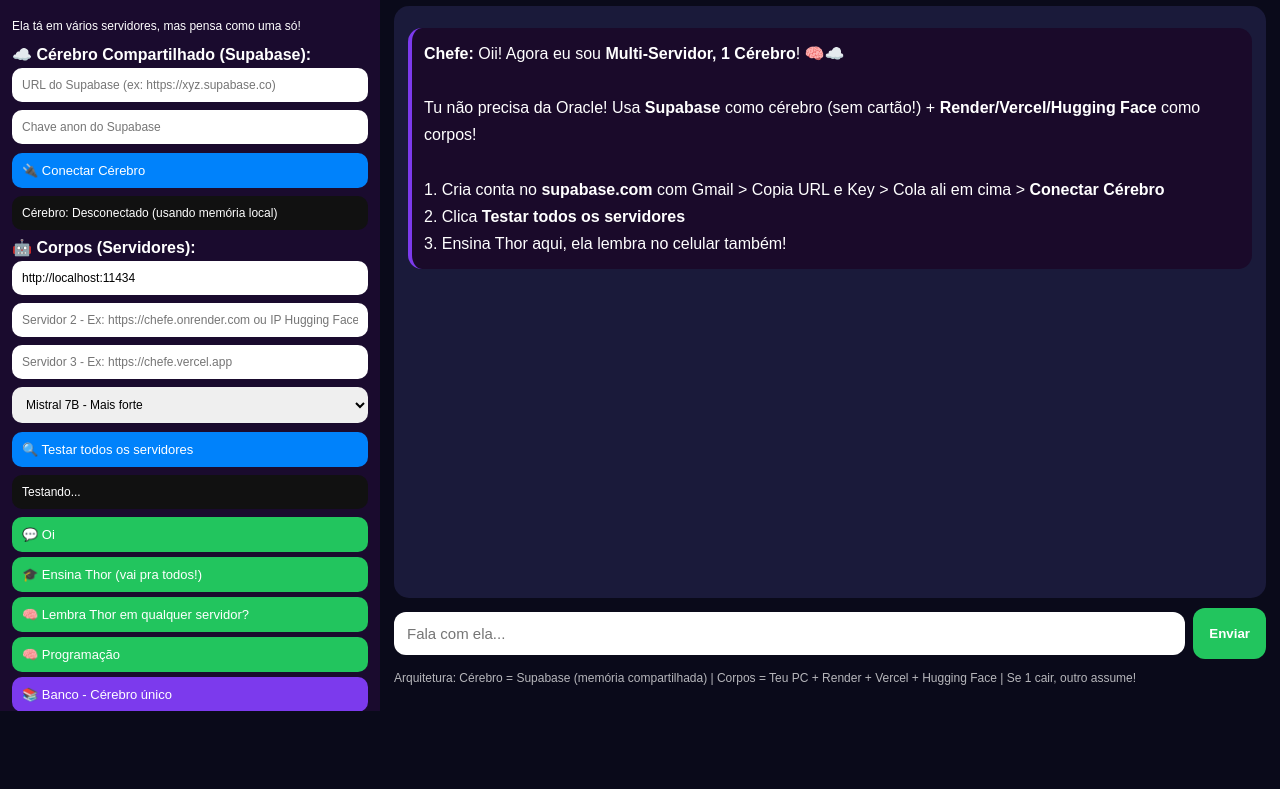
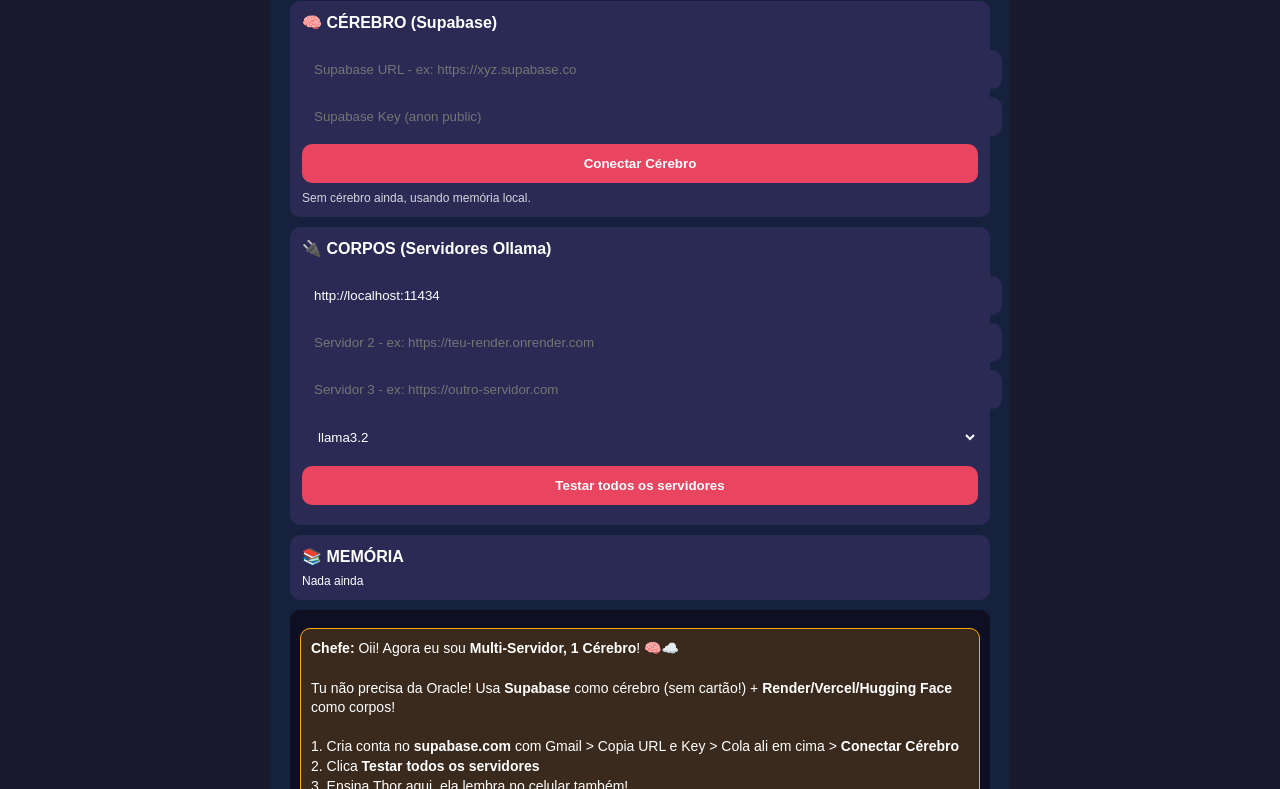
Before and after one commit to clenoi/chefe, a plain HTML site: page time3-final.html in a window 1280 px wide. Shown: the part 89-878 px from the top of the page. Before the commit the page ends 800 px from the top, so only its background shows below. Drawn offline with Linux system fonts and the light colour scheme.

Commit message:
Update time3-final.html

```diff
--- a/time3-final.html
+++ b/time3-final.html
@@ -1,29 +1,68 @@
-<!DOCTYPE html><html lang="pt-br"><head><meta charset="utf-8"><meta name="viewport" content="width=device-width,initial-scale=1"><title>Chefe - Multi Servidor 1 Cérebro</title>
-<style>*{box-sizing:border-box}body{margin:0;font-family:Arial;background:#0a0a1a;color:#fff;display:flex;height:100vh;overflow:hidden}.side{width:380px;background:#1a0b2e;padding:12px;overflow:auto}.side button{display:block;width:100%;padding:10px;margin:5px 0;background:#22c55e;color:#fff;border:none;border-radius:10px;cursor:pointer;text-align:left;font-size:13px}.main{flex:1;padding:14px;display:flex;flex-direction:column}#chat{flex:1;overflow:auto;background:#1a1a3a;border-radius:15px;padding:14px}.msg{background:#2a2a55;padding:12px;border-radius:14px;margin:8px 0;line-height:1.7;white-space:pre-wrap}.me{background:#3b2a5a}.iaMsg{background:#0a2a4a;border-left:4px solid #22c55e}.modMsg{background:#1a0a2a;border-left:4px solid #7c3aed}.row{display:flex;gap:8px;margin-top:10px}#inp{flex:1;padding:13px;border-radius:12px;border:none;font-size:15px}.btn{padding:13px 16px;background:#22c55e;color:#fff;border:none;border-radius:12px;font-weight:bold;cursor:pointer}input,select{padding:10px;border-radius:10px;border:none;width:100%;margin:4px 0;font-size:12px}</style></head>
+<!DOCTYPE html>
+<html lang="pt-BR">
+<head>
+<meta charset="UTF-8">
+<meta name="viewport" content="width=device-width, initial-scale=1.0">
+<title>Chefe - Multi Servidor, 1 Cérebro!</title>
+<style>
+body{background:#1a1a2e;color:#fff;font-family:Arial;padding:15px;margin:0}
+.main{max-width:700px;margin:auto;background:#16213e;padding:20px;border-radius:15px}
+h1{font-size:22px;text-align:center}
+#chat{height:300px;overflow-y:auto;background:#0f0f23;padding:10px;border-radius:10px;margin:10px 0}
+.msg{background:#2a2a55;padding:10px;border-radius:10px;margin:8px 0;font-size:14px;line-height:1.4}
+.me{background:#4a2a55;text-align:right}
+.iaMsg{background:#1e3a5f}
+.modMsg{background:#3a2a1e;border:1px solid #ffaa00}
+.row{display:flex;gap:8px;margin-top:10px}
+input,select{flex:1;padding:12px;border-radius:10px;border:none;background:#2a2a55;color:#fff}
+.btn{background:#e94560;color:#fff;border:none;padding:12px 18px;border-radius:10px;font-weight:bold;cursor:pointer}
+.small{font-size:12px;opacity:.8}
+.card{background:#2a2a55;padding:12px;border-radius:10px;margin:10px 0}
+</style>
+</head>
 <body>
-<div class="side">
-<h2>🧠👑 Chefe - 1 Cérebro, Vários Corpos!</h2>
-<p style="font-size:12px">Ela tá em vários servidores, mas pensa como uma só!</p>
-<b>☁️ Cérebro Compartilhado (Supabase):</b>
-<input id="supaUrl" placeholder="URL do Supabase (ex: https://xyz.supabase.co)">
-<input id="supaKey" placeholder="Chave anon do Supabase">
-<button onclick="conectarCerebro()" style="background:#0082fb">🔌 Conectar Cérebro</button>
-<div id="statusCerebro" style="background:#111;padding:10px;border-radius:10px;font-size:12px;margin:8px 0">Cérebro: Desconectado (usando memória local)</div>
-<b>🤖 Corpos (Servidores):</b>
-<input id="srv1" value="http://localhost:11434" placeholder="Servidor 1 - Teu PC">
-<input id="srv2" placeholder="Servidor 2 - Ex: https://chefe.onrender.com ou IP Hugging Face">
-<input id="srv3" placeholder="Servidor 3 - Ex: https://chefe.vercel.app">
-<select id="modelo"><option value="mistral:7b">Mistral 7B - Mais forte</option><option value="deepseek-r1:1.5b">DeepSeek R1 - Pensa</option><option value="phi3:mini">Phi3 Mini</option><option value="gemma2:2b">Gemma2 2B</option><option value="qwen2.5:3b">Qwen 3B</option><option value="llama3.2:3b">Llama 3.2 3B</option></select>
-<button onclick="testarTodos()" style="background:#0082fb">🔍 Testar todos os servidores</button><div id="statusSrv" style="background:#111;padding:10px;border-radius:10px;font-size:12px;margin:8px 0">Testando...</div>
-<button onclick="enviar('oi')">💬 Oi</button>
-<button onclick="enviar('me ensina que meu cachorro se chama Thor e ele é marrom')">🎓 Ensina Thor (vai pra todos!)</button>
-<button onclick="enviar('qual é o nome do meu cachorro')">🧠 Lembra Thor em qualquer servidor?</button>
-<button onclick="enviar('aprenda a programar')">🧠 Programação</button>
-<button onclick="enviar('mostra meu banco de conhecimento')" style="background:#7c3aed">📚 Banco - Cérebro único</button>
-<button onclick="enviar('sincronizar cerebro')" style="background:#7c3aed">🔄 Sincronizar Cérebro</button>
-<hr><b>📚 Memória (Cérebro):</b><div id="memoria"></div>
+<div class="main">
+<h1>Chefe - Multi Servidor, 1 Cérebro! 🧠☁️</h1>
+
+<div class="card">
+<b>🧠 CÉREBRO (Supabase)</b><br><br>
+<input id="supaUrl" placeholder="Supabase URL - ex: https://xyz.supabase.co" style="width:100%;margin-bottom:8px">
+<input id="supaKey" placeholder="Supabase Key (anon public)" style="width:100%;margin-bottom:8px">
+<button class="btn" onclick="conectarCerebro()" style="width:100%">Conectar Cérebro</button>
+<div id="statusCerebro" class="small" style="margin-top:8px">Sem cérebro ainda, usando memória local.</div>
 </div>
-<div class="main"><h1>Chefe - Multi Servidor, 1 Cérebro! 🧠☁️</h1><div id="chat"></div><div class="row"><input id="inp" placeholder="Fala com ela..."><button class="btn" onclick="enviar(document.getElementById('inp').value)">Enviar</button></div><p style="font-size:12px;opacity:.7">Arquitetura: Cérebro = Supabase (memória compartilhada) | Corpos = Teu PC + Render + Vercel + Hugging Face | Se 1 cair, outro assume!</p></div>
+
+<div class="card">
+<b>🔌 CORPOS (Servidores Ollama)</b><br><br>
+<input id="srv1" placeholder="Servidor 1 - ex: http://localhost:11434" value="http://localhost:11434" style="width:100%;margin-bottom:8px">
+<input id="srv2" placeholder="Servidor 2 - ex: https://teu-render.onrender.com" style="width:100%;margin-bottom:8px">
+<input id="srv3" placeholder="Servidor 3 - ex: https://outro-servidor.com" style="width:100%;margin-bottom:8px">
+<select id="modelo" style="width:100%;margin-bottom:8px">
+<option value="llama3.2">llama3.2</option>
+<option value="llama3">llama3</option>
+<option value="mistral">mistral</option>
+<option value="phi3">phi3</option>
+</select>
+<button class="btn" onclick="testarTodos()" style="width:100%">Testar todos os servidores</button>
+<div id="statusSrv" class="small" style="margin-top:8px"></div>
+</div>
+
+<div class="card">
+<b>📚 MEMÓRIA</b>
+<div id="memoria" style="font-size:12px;margin-top:8px">Nada ainda</div>
+</div>
+
+<div id="chat"></div>
+
+<div class="row">
+<input id="inp" placeholder="Fala com ela...">
+<button class="btn" onclick="enviar(document.getElementById('inp').value)">Enviar</button>
+</div>
+
+<p style="font-size:12px;opacity:.7">Arquitetura: Cérebro = Supabase (memória compartilhada) | Corpos = Teu PC + Render + Vercel + Hugging Face | Se 1 cair, outro assume!</p>
+<p class="small">Comandos: <b>me ensina que...</b> | <b>mostra meu banco</b> | <b>sincronizar</b></p>
+</div>
+
 <script>
 var memoria = JSON.parse(localStorage.getItem('chefe_multi_memoria')||'[]');
 var base = [
@@ -34,7 +73,7 @@ var base = [
 ];
 function addChat(q,t,c){var d=document.getElementById('chat'); d.innerHTML += '<div class="msg '+(c||'')+'"><b>'+q+':</b> '+t+'</div>'; d.scrollTop=99999;}
 function salvar(){localStorage.setItem('chefe_multi_memoria',JSON.stringify(memoria)); renderMem(); sincronizarCerebro();}
-function renderMem(){var a=document.getElementById('memoria'); a.innerHTML = memoria.length? memoria.slice(-5).reverse().map(x=>'<div style="background:#2a2a55;padding:8px;border-radius:10px;margin:5px 0;font-size:12px">📌 <b>'+x.tema+'</b>: '+x.fato.slice(0,60)+'...<br><small>'+x.ia+'</small></div>').join('') : 'Nada ainda';}
+function renderMem(){var a=document.getElementById('memoria'); a.innerHTML = memoria.length? memoria.slice(-5).reverse().map(x=>'<div style="background:#1a1a2e;padding:8px;border-radius:10px;margin:5px 0;font-size:12px">📌 <b>'+x.tema+'</b>: '+x.fato.slice(0,60)+'...<br><small>'+x.ia+'</small></div>').join('') : 'Nada ainda';}
 function falar(t){try{var s=new SpeechSynthesisUtterance(t.replace(/[^a-zA-Z0-9áàâãéêíóôõúç .,!?]/gi,'').slice(0,250)); s.lang='pt-BR'; window.speechSynthesis.speak(s);}catch(e){}}
 function getServidores(){ return [document.getElementById('srv1').value.trim(), document.getElementById('srv2').value.trim(), document.getElementById('srv3').value.trim()].filter(s=>s); }
 async function conectarCerebro(){
@@ -49,7 +88,6 @@ async function sincronizarCerebro(){
   var url=localStorage.getItem('chefe_supa_url'); var key=localStorage.getItem('chefe_supa_key');
   if(!url||!key) return;
   try{
-    // Salva memória local no Supabase (cérebro)
     for(var i=0;i<memoria.length;i++){ var m=memoria[i]; await fetch(url+'/rest/v1/memoria',{method:'POST',headers:{'apikey':key,'Authorization':'Bearer '+key,'Content-Type':'application/json','Prefer':'resolution=merge-duplicates'},body:JSON.stringify({tema:m.tema,fato:m.fato,ia:m.ia})}); }
   }catch(e){ console.log('Sync falhou, usando local',e); }
 }
@@ -60,12 +98,10 @@ async function testarTodos(){
 }
 async function perguntarMulti(pergunta){
   var modelo=document.getElementById('modelo').value; var q=pergunta.toLowerCase(); var srvs=getServidores();
-  // 1. Cérebro local primeiro
   var achado=memoria.filter(f=>{var txt=(f.tema+' '+f.fato).toLowerCase(); return q.split(' ').filter(w=>w.length>2).some(p=>txt.indexOf(p)!==-1);});
   if(achado.length>0 && (q.indexOf('qual')!==-1||q.indexOf('nome')!==-1)){ addChat('Chefe 🧠 [Cérebro Único]','Achei no cérebro compartilhado! Tu me ensinou: <b>'+achado[0].fato+'</b><br><small>Isso vale pra todos os servidores!</small>', 'iaMsg'); falar(achado[0].fato); return; }
   var achadoBase=base.filter(f=>q.indexOf(f.tema.split(' ')[0])!==-1);
   if(achadoBase.length>0 && q.length<60){ addChat('Chefe 📚 [Base]',achadoBase[0].fato, 'iaMsg'); return; }
-  // 2. Tenta cada servidor como se fosse um corpo, até um responder!
   for(var i=0;i<srvs.length;i++){
     try{
       addChat('Chefe 🔌','Tentando Corpo '+(i+1)+' ('+srvs[i]+') com '+modelo+'...', 'iaMsg');
@@ -88,4 +124,6 @@ function enviar(t){ t=(t||'').trim(); if(!t) return; addChat('Tu',t,'me'); docum
  perguntarMulti(t);
 }
 document.getElementById('inp').addEventListener('keydown',function(e){if(e.key==='Enter') enviar(e.target.value);});
-</script></body></html>
+</script>
+</body>
+</html>
```
